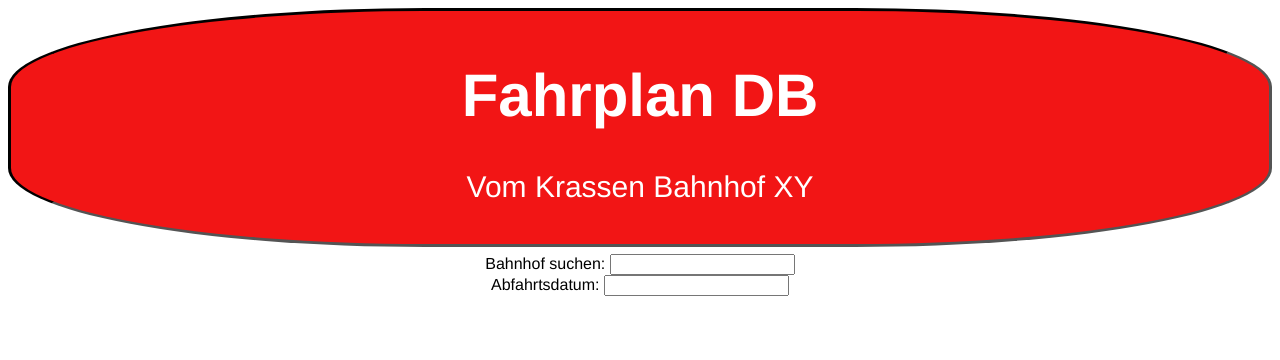
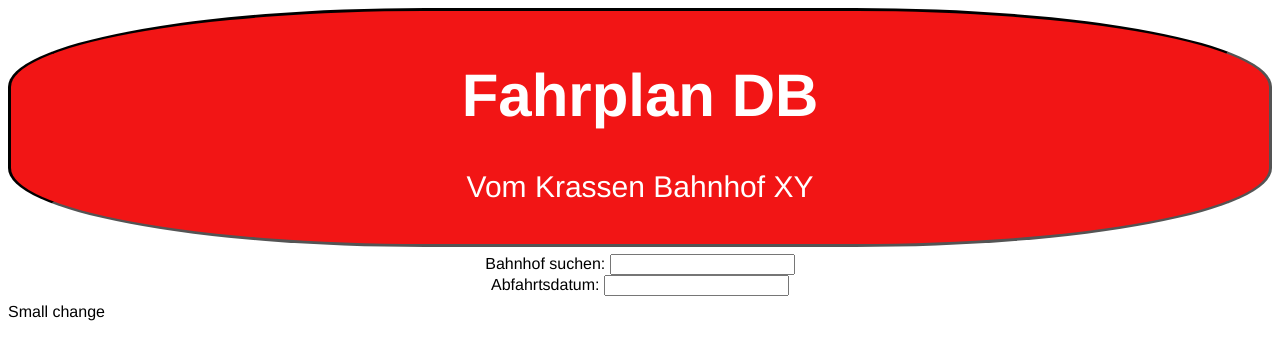
Before and after one commit to Naydor/BahnAPI, a plain HTML site: page index.html in a window 1280 px wide. Drawn offline with Linux system fonts and the light colour scheme.

Commit message:
Testcommit

```diff
--- a/index.html
+++ b/index.html
@@ -22,5 +22,5 @@
 		<label for="Datum">Abfahrtsdatum:</label>
 		<input type="text" id="fname" name="Datum">
 	</div>
-</body>
+	Small change
 </html>
```
